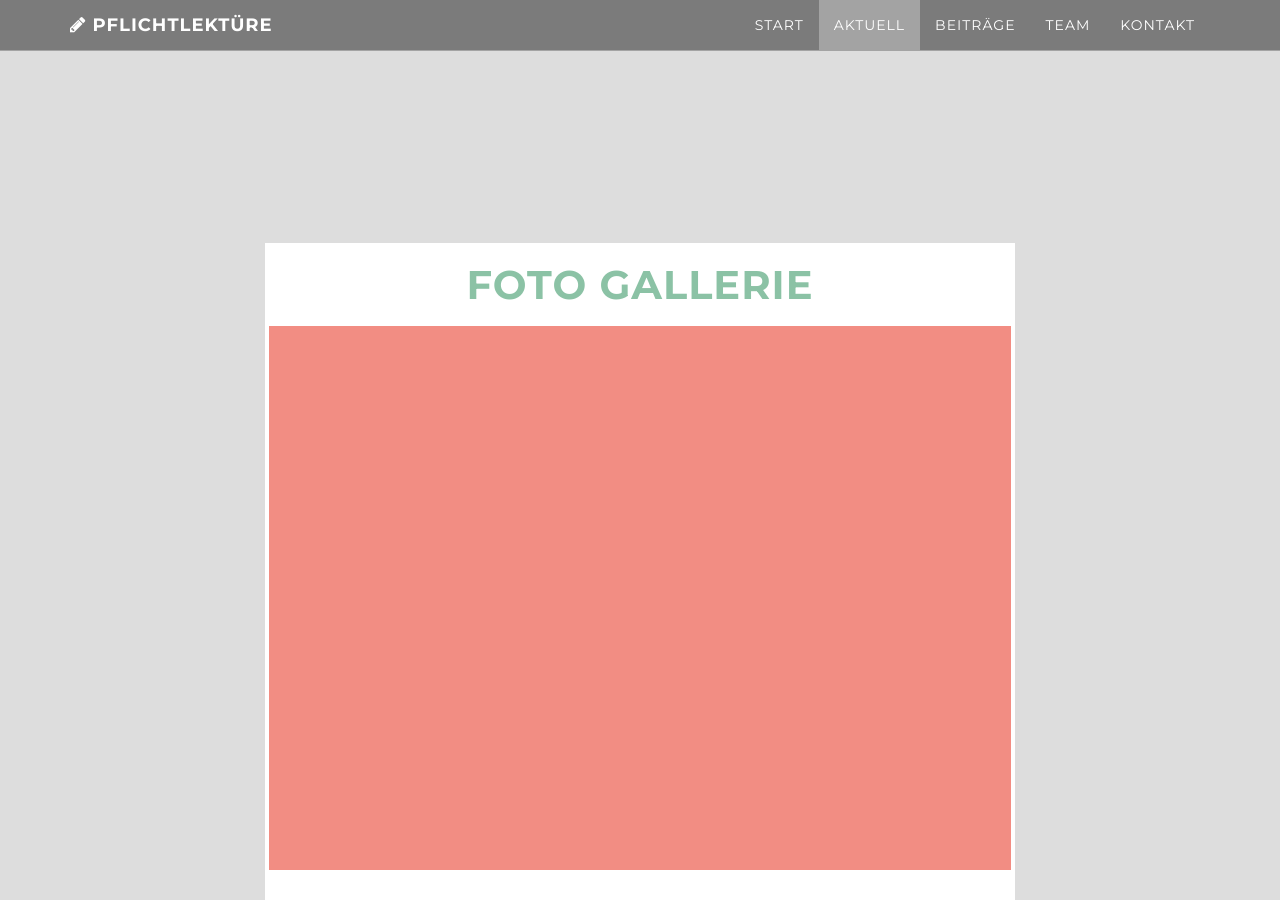
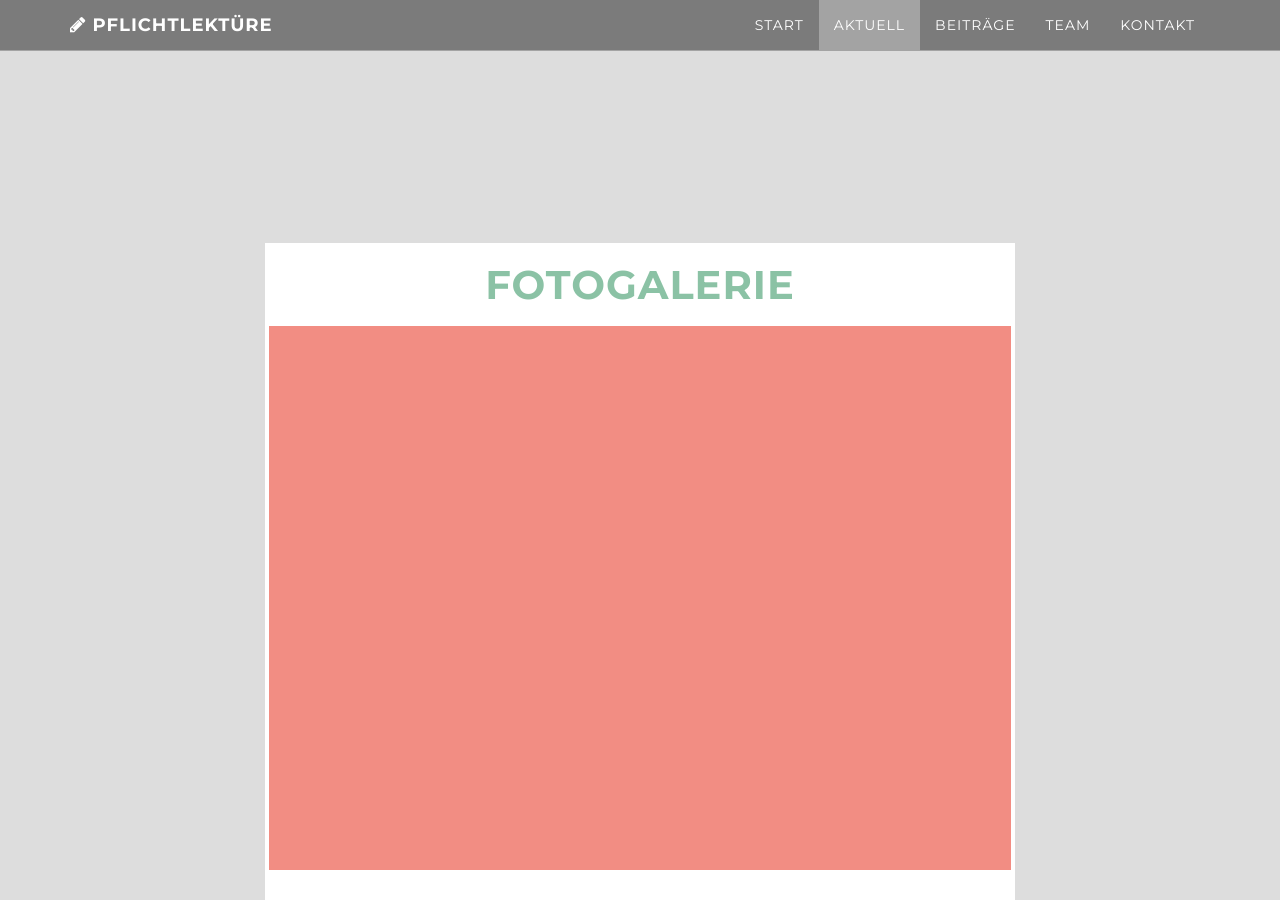
Before and after one commit to Campuslauf/campuslauf.github.io, a Jekyll site: the page built from index.html, in a window 1280 px wide and 900 px high, scrolled down 2415 px. Built offline with Jekyll 4.4.1, drawn with Linux system fonts in a browser that asks for light colours.

Commit message:
check spelling

```diff
--- a/_includes/carousel.html
+++ b/_includes/carousel.html
@@ -3,7 +3,7 @@
 <div class="row">
     <div class="col-lg-8 col-lg-offset-2">
 <div class="carousel-section">
-  <h2 class="section-heading">Foto Gallerie</h2>
+  <h2 class="section-heading">Fotogalerie</h2>
   {% if site.carousel %}
   <div class="flexslider">
     <ul class="slides">
```
